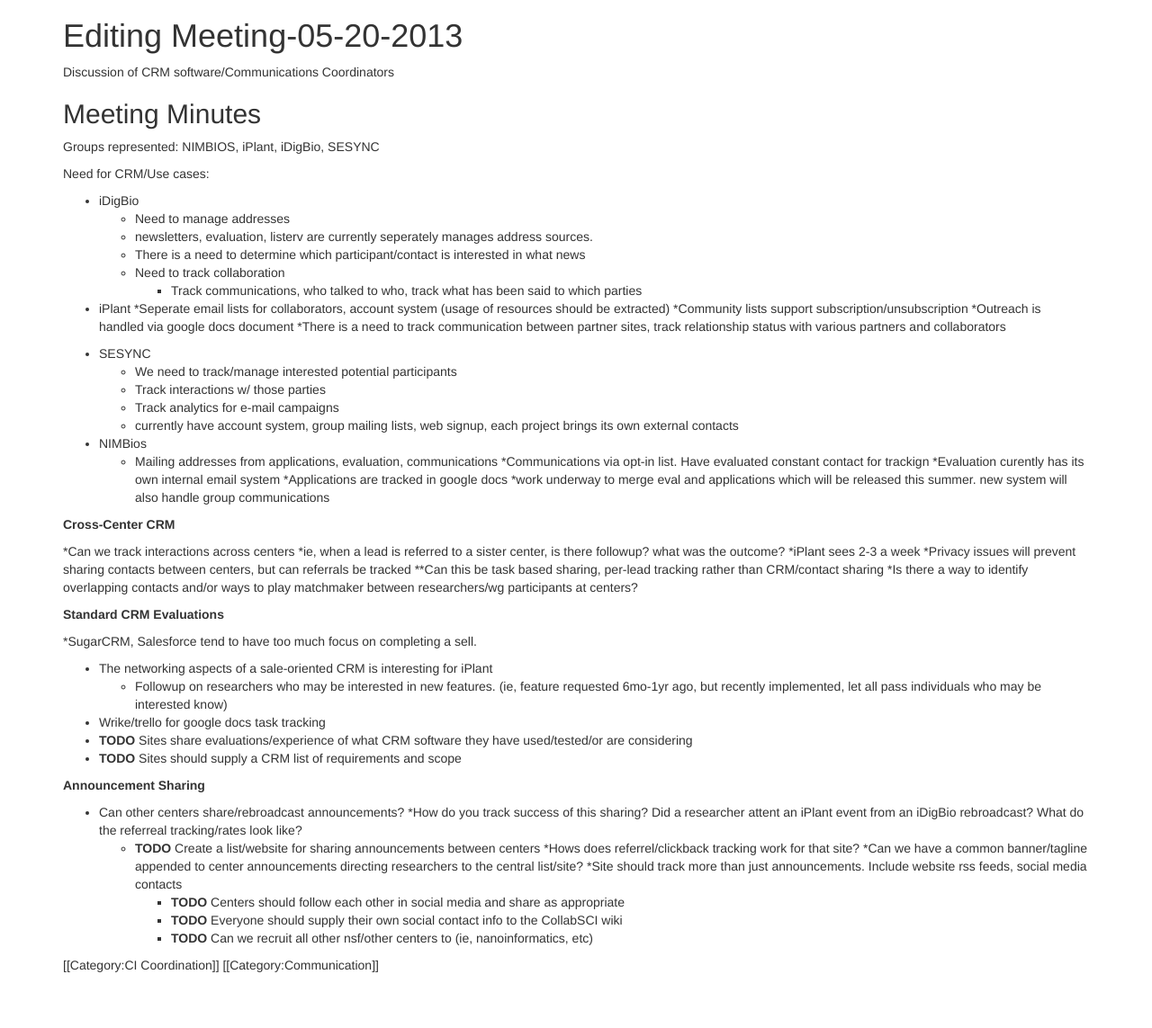
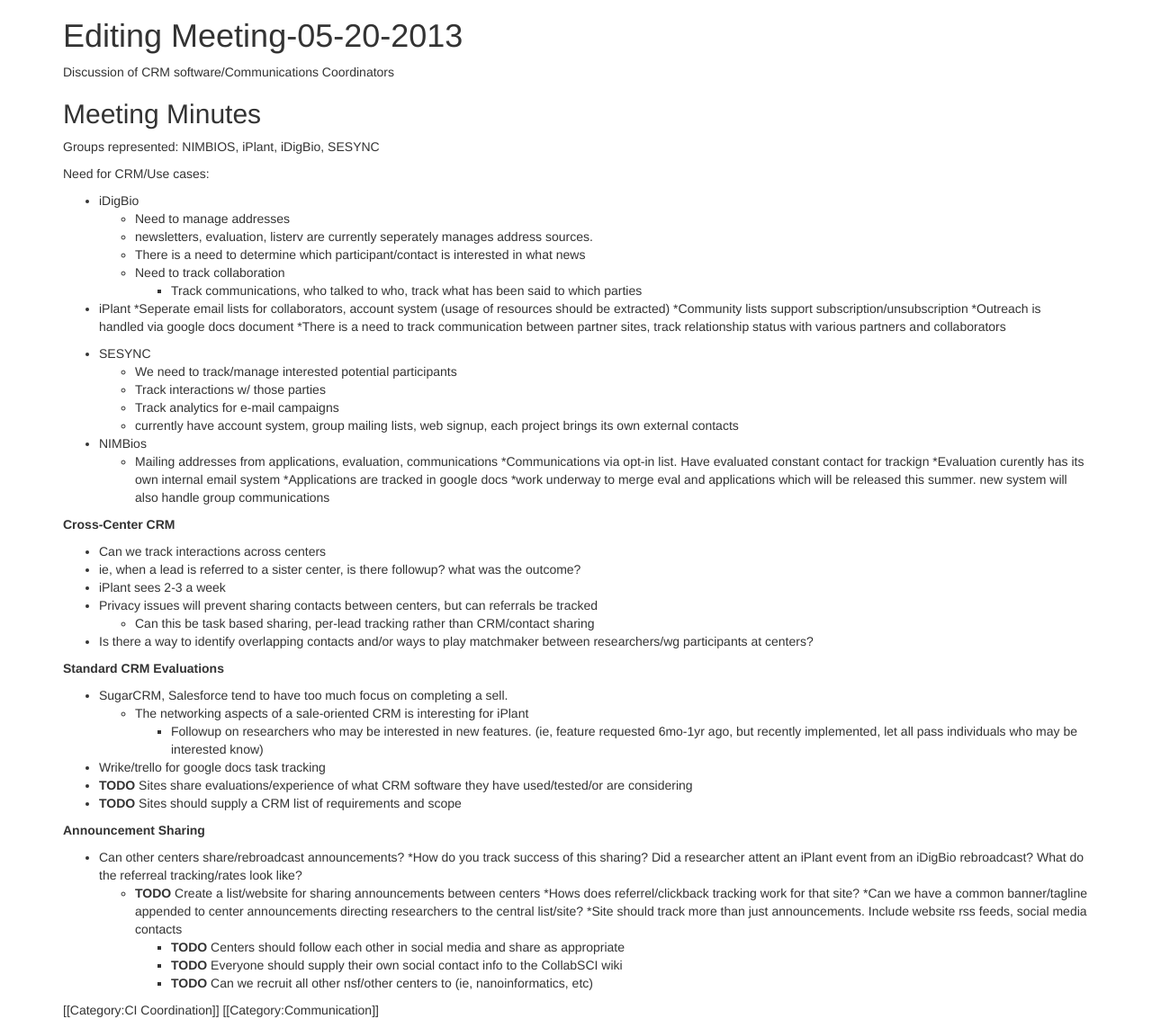
Before and after one commit to bio-collabit/wiki, a Jekyll site: the page built from meeting-05-20-2013.md, in a window 1280 px wide. Shown: the whole page at 90% size. Built offline with Jekyll 4.4.1, drawn with Linux system fonts in a browser that asks for light colours; nearby versions of some CDN libraries; Markdown is read by kramdown in place of the engine named in the settings; before the commit the page ends 1093 px from its top, so only the background shows below that.

Commit message:
did some stuff

```diff
--- a/meeting-05-20-2013.md
+++ b/meeting-05-20-2013.md
@@ -39,16 +39,16 @@
 
 **Cross-Center CRM**
 
-*Can we track interactions across centers
-*ie, when a lead is referred to a sister center, is there followup? what was the outcome?
-*iPlant sees 2-3 a week
-*Privacy issues will prevent sharing contacts between centers, but can referrals be tracked
-**Can this be task based sharing, per-lead tracking rather than CRM/contact sharing
-*Is there a way to identify overlapping contacts and/or ways to play matchmaker between researchers/wg participants at centers?
+* Can we track interactions across centers
+* ie, when a lead is referred to a sister center, is there followup? what was the outcome?
+* iPlant sees 2-3 a week
+* Privacy issues will prevent sharing contacts between centers, but can referrals be tracked
+  * Can this be task based sharing, per-lead tracking rather than CRM/contact sharing
+* Is there a way to identify overlapping contacts and/or ways to play matchmaker between researchers/wg participants at centers?
 
 **Standard CRM Evaluations**
 
-*SugarCRM, Salesforce tend to have too much focus on completing a sell.
+* SugarCRM, Salesforce tend to have too much focus on completing a sell.
   * The networking aspects of a sale-oriented CRM is interesting for iPlant
     * Followup on researchers who may be interested in new features. (ie, feature requested 6mo-1yr ago, but recently implemented, let all pass individuals who may be interested know)
 * Wrike/trello for google docs task tracking
```
